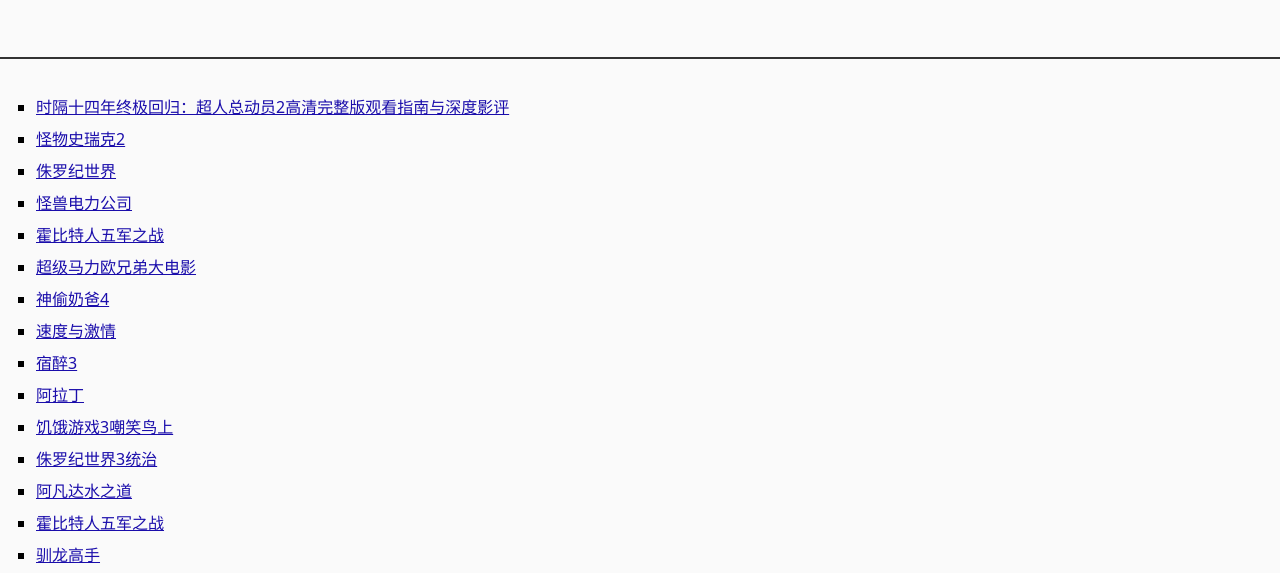
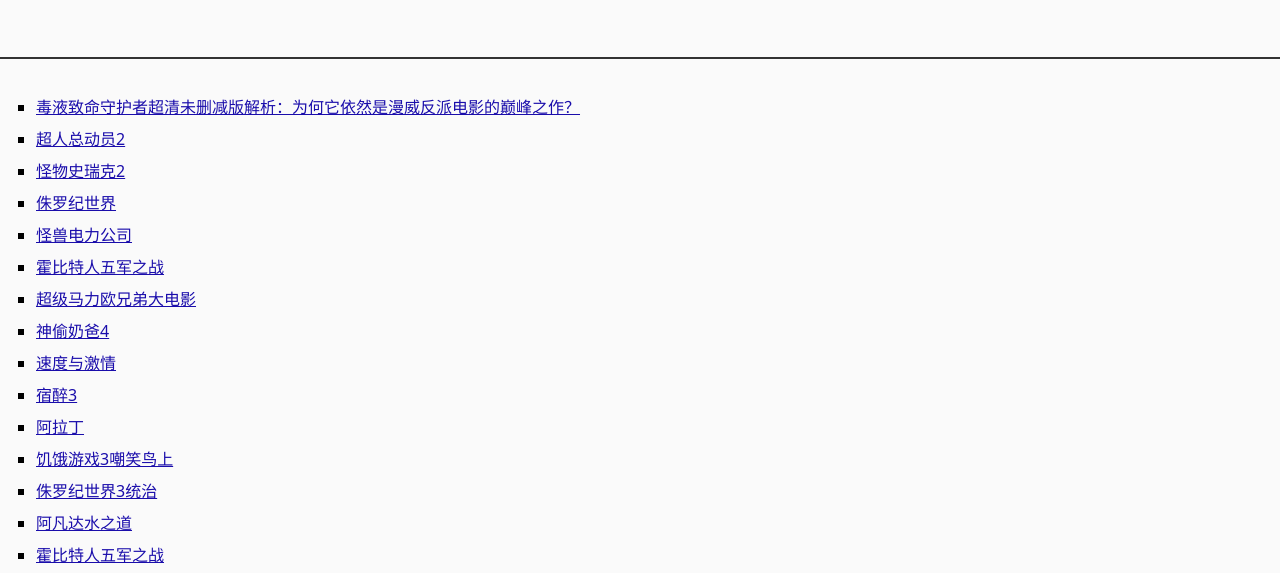
Before and after one commit to film-critique/journal, a plain HTML site: page index.html in a window 1280 px wide. Shown: the part 202-775 px from the top of the page. Drawn offline with Linux system fonts and the light colour scheme.

Commit message:
update index

```diff
--- a/index.html
+++ b/index.html
@@ -21,7 +21,8 @@
 <body class="hub_lqspi">
     <div class="hub_kedbg" role="banner"><h1>电影日志 - 沉浸式影评与硬核剧情解构</h1><h2>一个纯粹的电影仓库。定期更新硬核影评、首映观后感及经典电影的深度分析，带你跳出爆米花视角，重新发现光影世界的魅力。</h2></div>
     <div class="hub_abryp" role="main"><section><ul class="hub_yrsgx">
-<li><a href="https://film-critique.github.io/journal/docs/2026-11-16-930b5c.html">时隔十四年终极回归：超人总动员2高清完整版观看指南与深度影评</a></li>
+<li><a href="https://film-critique.github.io/journal/docs/2026-11-16-bc8f60.html">毒液致命守护者超清未删减版解析：为何它依然是漫威反派电影的巅峰之作？</a></li>
+                <li><a href="https://film-critique.github.io/journal/docs/2026-11-16-930b5c.html">超人总动员2</a></li>
                 <li><a href="https://film-critique.github.io/journal/docs/2026-11-15-58806e.html">怪物史瑞克2</a></li>
                 <li><a href="https://film-critique.github.io/journal/docs/2026-11-15-7e8743.html">侏罗纪世界</a></li>
                 <li><a href="https://film-critique.github.io/journal/docs/2026-11-15-4682df.html">怪兽电力公司</a></li>
```
